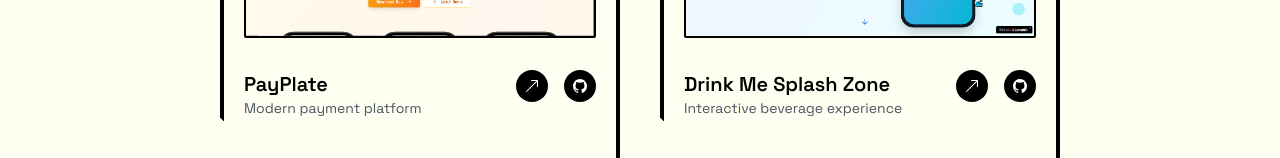
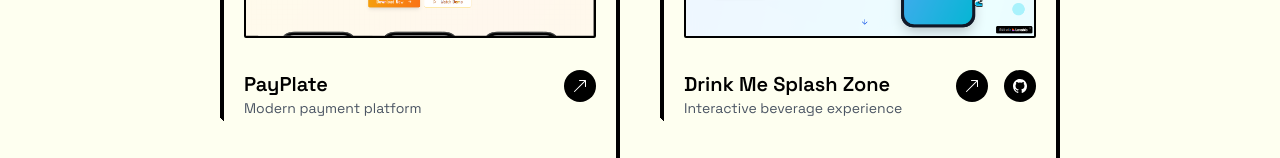
Before and after one commit to tejasnasre/new_portfolio, a React (Vite) app: page /projects in a window 1280 px wide. Shown: the part 413-571 px from the top of the page. Built offline with nearby package versions, Linux system fonts and the light colour scheme.

Commit message:
build fix

```diff
--- a/src/Components/Project/Project.tsx
+++ b/src/Components/Project/Project.tsx
@@ -13,7 +13,7 @@ interface Project {
   title: string;
   description: string;
   url: string;
-  repo: string;
+  repo: string | null;
 }
 
 const Project: React.FC = () => {
@@ -120,11 +120,13 @@ const Project: React.FC = () => {
                       <BsArrowUpRight />
                     </Link>
                   </div>
-                  <div className="bg-black p-2 text-white rounded-full">
-                    <Link to={item.repo} target="_blank">
-                      <IoLogoGithub />
-                    </Link>
-                  </div>
+                  {item.repo && (
+                    <div className="bg-black p-2 text-white rounded-full">
+                      <Link to={item.repo} target="_blank">
+                        <IoLogoGithub />
+                      </Link>
+                    </div>
+                  )}
                 </div>
               </div>
             </div>
```
